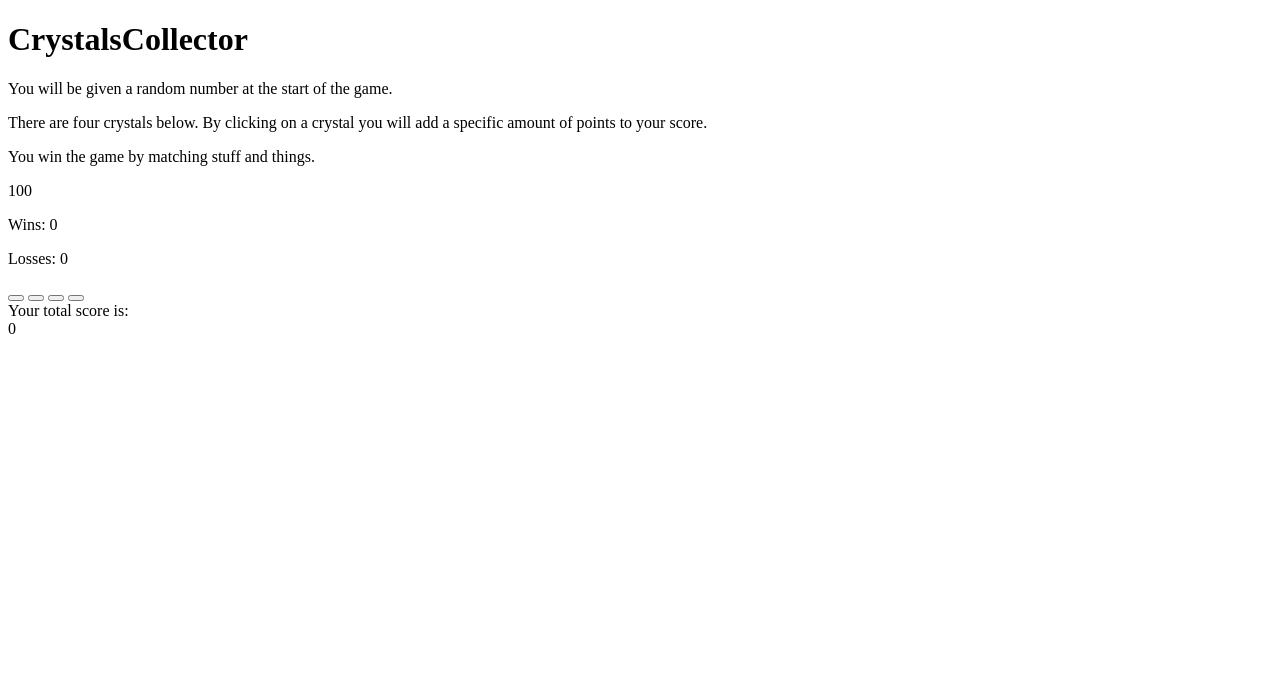
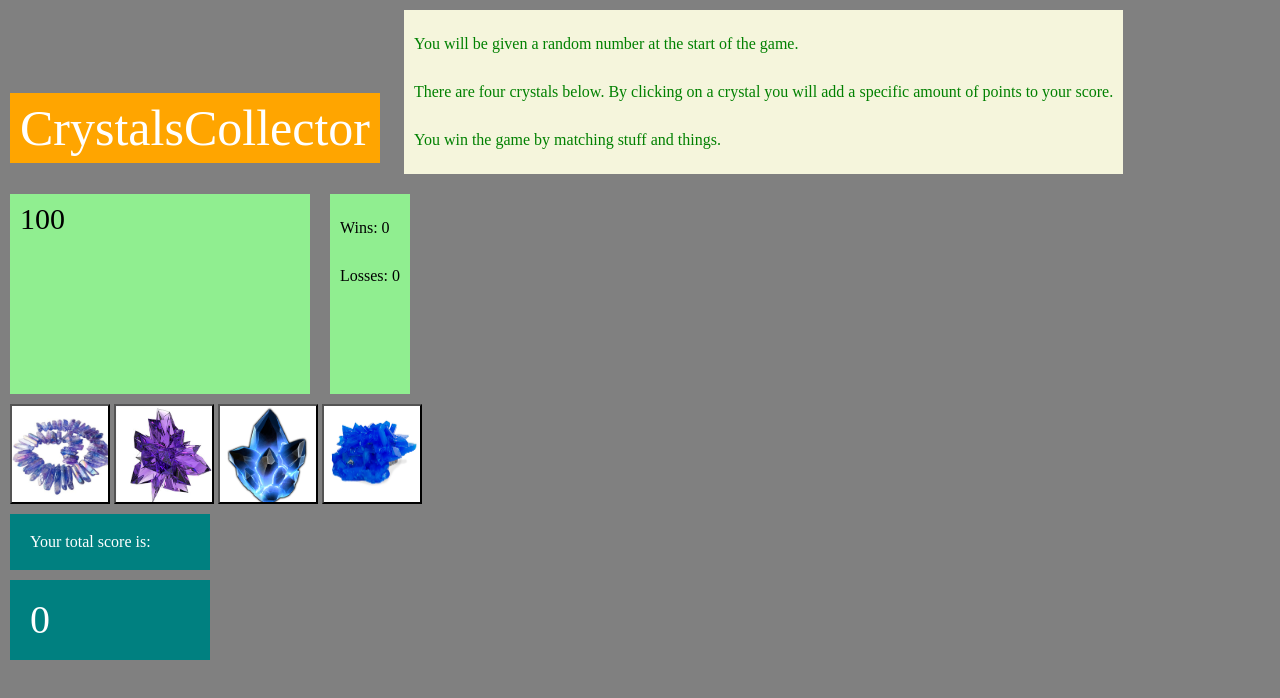
Before and after one commit to Evertras/hw-samples, a plain HTML site: page 04/index.html in a window 1280 px wide. Drawn offline with Linux system fonts and the light colour scheme.

Commit message:
Super awesome style

```diff
--- a/04/assets/css/style.css
+++ b/04/assets/css/style.css
@@ -0,0 +1,91 @@
+* {
+  box-sizing: border-box;
+}
+
+body {
+  background-color: gray;
+}
+
+h1 {
+  background-color: orange;
+  color: white;
+  font-size: 50px;
+  display: inline-block;
+  padding: 10px;
+}
+
+div, h1 {
+  margin: 10px;
+}
+
+p {
+  padding: 1em 0;
+}
+
+#instructions {
+  padding: 10px;
+  background-color: beige;
+  display: inline-block;
+  color: green;
+}
+
+#target-score {
+  height: 200px;
+  width: 300px;
+  background-color: lightgreen;
+  padding: 10px;
+  font-size: 30px;
+  float: left;
+}
+
+#wins-losses-container {
+  display: inline-block;
+  height: 200px;
+  background-color: lightgreen;
+  padding: 10px;
+  float: left;
+}
+
+#crystals-container {
+  clear: both;
+}
+
+#crystals-container button {
+  width: 100px;
+  height: 100px;
+  background-size: 100px;
+  background-color: white;
+}
+
+#crystal-1 {
+  background-image: url('../images/crystal1.jpg');
+}
+
+#crystal-2 {
+  background-image: url('../images/crystal2.png');
+}
+
+#crystal-3 {
+  background-image: url('../images/crystal3.png');
+}
+
+#crystal-4 {
+  background-image: url('../images/crystal4.jpg');
+}
+
+#crystals-container::after {
+  content: "";
+  clear: both;
+  display: block;
+}
+
+.score-box {
+  width: 200px;
+  background-color: teal;
+  color: white;
+  padding: 20px;
+}
+
+#total-score {
+  font-size: 40px;
+}
--- a/04/index.html
+++ b/04/index.html
@@ -4,6 +4,8 @@
 <head>
   <meta charset="utf-8">
   <title>Crystals!</title>
+  <link rel="stylesheet" href="assets/css/reset.css">
+  <link rel="stylesheet" href="assets/css/style.css">
 </head>
 
 <body>
@@ -30,10 +32,10 @@
     <button id="crystal-3"></button>
     <button id="crystal-4"></button>
   </div>
-  <div id="total-score-label">
+  <div id="total-score-label" class="score-box">
     Your total score is:
   </div>
-  <div id="total-score">
+  <div id="total-score" class="score-box">
     0
   </div>
 </body>
```
